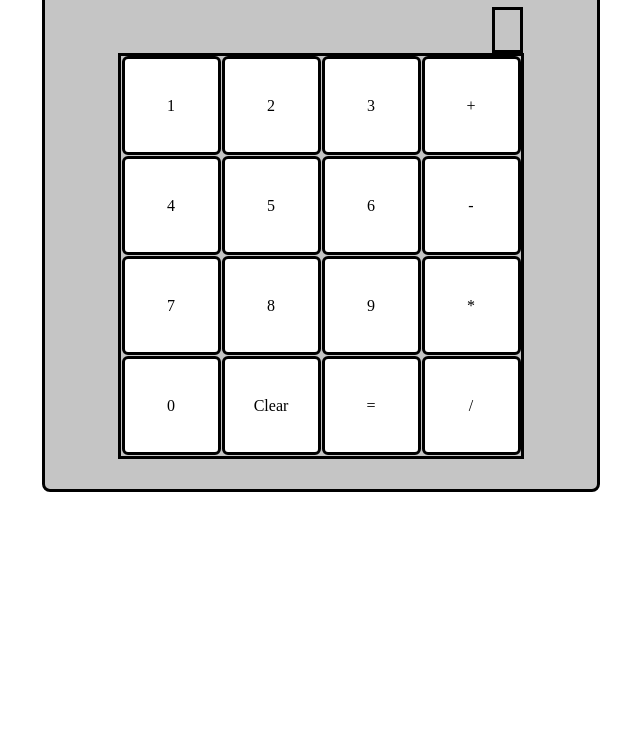
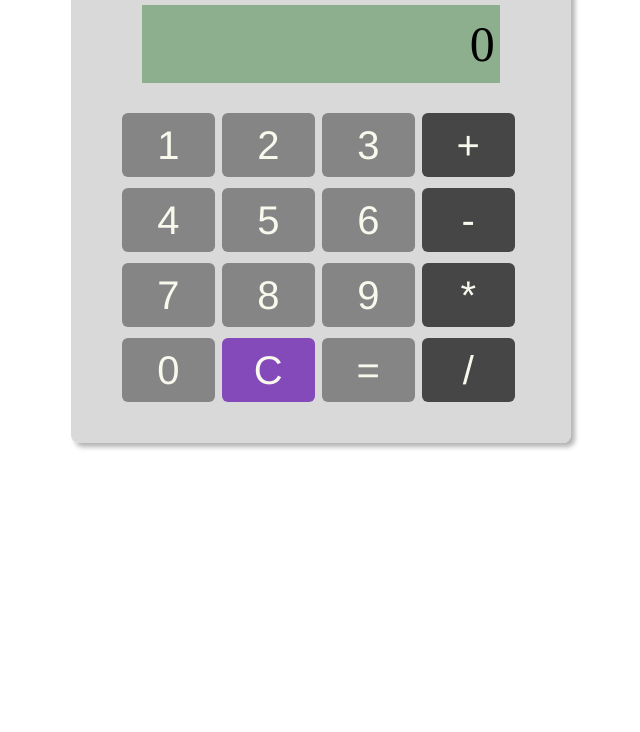
Before and after one commit to Jrgth91/html-calculator, a plain HTML site: page index.html in a window 1280 px wide. Shown: the part 84-816 px from the top of the page, without its empty margins (319-959 px from the left). Drawn offline with Linux system fonts and the light colour scheme.

Commit message:
clean up css, add more styling and fix some bugs

```diff
--- a/index.html
+++ b/index.html
@@ -12,7 +12,7 @@
             <h1>Calculator</h1>
         </div>
         <div class="topDisplay" id="topDisplay">
-
+            <div class="displayText"></div>
         </div>
         <div class="buttonsContainer" id="buttonsContainer">
 
--- a/script.js
+++ b/script.js
@@ -1,5 +1,5 @@
 const container = document.querySelector(".buttonsContainer");
-let display = document.querySelector(".topDisplay");
+let display = document.querySelector(".displayText");
 let firstNum;
 var secNum;
 let thirdNum;
@@ -42,7 +42,7 @@ function nameButtons() {
     box[11].textContent = "*";
     box[11].id = "boxMultiply";
     box[12].textContent = "0";
-    box[13].textContent = "Clear";
+    box[13].textContent = "C";
     box[13].id = "boxClear";
     box[14].textContent = "=";
     box[14].id = "boxEqual";
@@ -92,7 +92,7 @@ function buttonClicked() {
         } else if (boxes.id === "boxClear") {
             reset();
             calc = undefined;
-            display.textContent = calc;
+            display.textContent = "0";
         }
 
 
@@ -172,4 +172,5 @@ function getNumbers(item) {
 createDivs(4,4);
 box = document.querySelectorAll('.box');
 nameButtons();
+display.textContent = "0";
 buttonClicked();
--- a/style.css
+++ b/style.css
@@ -9,35 +9,43 @@ body {
     display: flex;
     justify-content: center;
     width: 552px;
+    font-family: Verdana, Geneva, Tahoma, sans-serif;
 }
 
 .outerContainer {
     display: flex;
     flex-direction: column;
-    border: 3px solid black;
     align-items: center;
     justify-content: center;
-    width: 552px;
+    width: 500px;
     border-radius: 8px;
-    background-color: rgba(160, 160, 160, 0.607);
+    background-color: rgba(192, 192, 192, 0.607);
+    box-shadow: rgba(0, 0, 0, .3) 4px 4px 5px;
 }
 
 .topDisplay, .buttonsContainer {
-    border: 3px solid black;
     display: flex;
     justify-content: center;
 }
 
 .topDisplay {
-    padding: 20px 0 20px 25px;
-    margin-right: 74px;
-    align-self: flex-end;
+    padding: 10px 0 10px 25px;
+    margin-bottom: 30px;
+    width: 66.5%;
+    align-self: center;
+    justify-content: flex-end;
+    font-size:50px;
+    background-color: rgb(141, 175, 141);
+}
+
+.displayText {
+    margin-right: 5px;
 }
 
 .buttonsContainer {
     display: flex;
     flex-direction: column;
-    height:400px;
+    height:300px;
     width:400px;
     margin-bottom: 30px;
 }
@@ -51,21 +59,35 @@ body {
     border-collapse: collapse;
     flex: content;
     flex-basis: 0;
+    height: 85%;
     padding: 0em;
     margin: 0.5px;
-    background-color: rgb(255, 255, 255);
-    border: 3px solid black;
+    margin-right: 6px;
+    background-color: rgb(133, 133, 133);
+    font-size: 40px;
+    color: rgb(248, 248, 236);
+    font-family: 'Franklin Gothic Medium', 'Arial Narrow', Arial, sans-serif;
     border-radius: 6px;
     transition:all 0.15s;
+}
 
+.box:hover {
+    filter: brightness(85%);
+  }
 
+#boxClear {
+    background-color: rgb(132, 74, 186);
+}
+
+#boxAdd, #boxSubtract, #boxDivide, #boxMultiply {
+    background-color: rgb(70, 70, 70);
 }
 
 .row {
 
     display: flex;
     flex: auto;
-    width: 100%
+    width: 100%;
 }
 
 .clicked {
```
